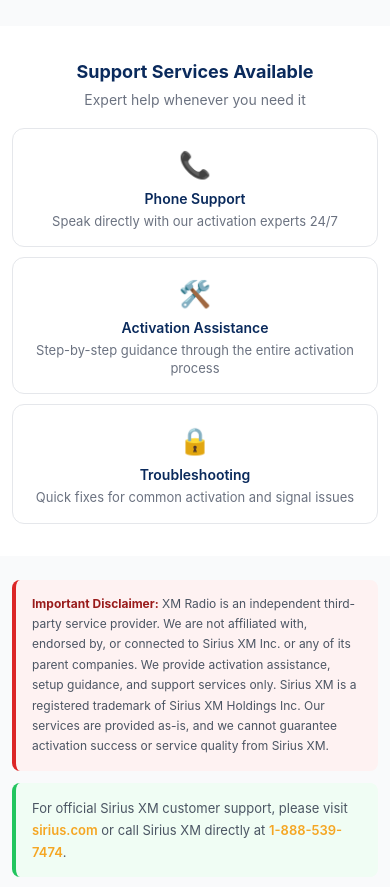
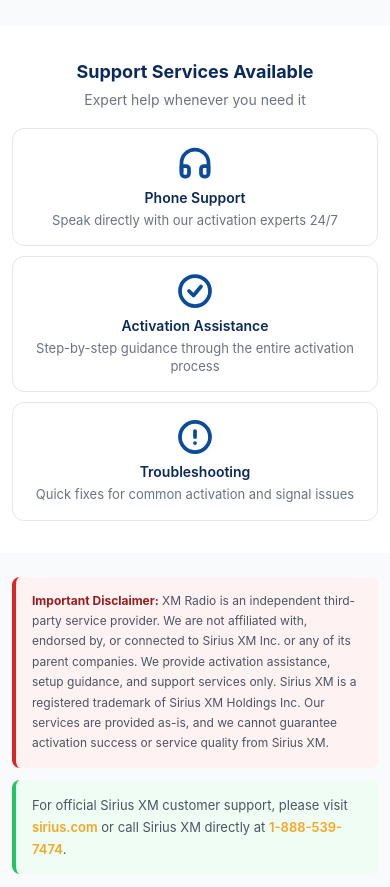
Before and after one commit to radioo-hub/radio, a plain HTML site: page index.html in a window 390 px wide. Shown: the part 1380-2267 px from the top of the page. Drawn offline with nearby package versions, Linux system fonts and the light colour scheme.

Commit message:
Add files via upload

```diff
--- a/index.html
+++ b/index.html
@@ -49,8 +49,8 @@
         .check-item span { color: #4b5563; font-size: 14px; }
 
         /* ===== SERVICE CARDS ===== */
-        .service-card { background: white; border: 1px solid #e5e7eb; border-radius: 12px; padding: 16px; text-align: center; }
-        .service-card .icon { font-size: 26px; margin-bottom: 4px; display: block; }
+        .service-card { background: white; border: 1px solid #e5e7eb; border-radius: 12px; padding: 16px; text-align: center; display: flex; flex-direction: column; align-items: center; }
+        .service-card .support-icon-svg { width: 44px; height: 44px; fill: none; stroke: #0a4c9b; stroke-width: 2.5; stroke-linecap: round; stroke-linejoin: round; margin: 0 auto 6px; display: block; }
         .service-card h3 { font-weight: 600; color: #0a2a5c; font-size: 14px; }
         .service-card p { color: #6b7280; font-size: 13px; margin-top: 3px; line-height: 1.4; }
 
@@ -213,6 +213,7 @@
             .section-title { font-size: 18px; }
             .step-card { padding: 12px 14px; }
             .step-number { width: 28px; height: 28px; font-size: 13px; }
+            .service-card .support-icon-svg { width: 36px; height: 36px; }
         }
     </style>
 </head>
@@ -471,15 +472,46 @@
             </div>
         </section>
 
-        <!-- MOBILE SUPPORT -->
+        <!-- MOBILE SUPPORT (UPDATED WITH EXACT BLUE ICONS) -->
         <section class="section-pad bg-white">
             <div class="container">
                 <h2 class="section-title">Support Services Available</h2>
                 <p class="section-sub">Expert help whenever you need it</p>
+
                 <div class="grid-3">
-                    <div class="service-card"><span class="icon">📞</span><h3>Phone Support</h3><p>Speak directly with our activation experts 24/7</p></div>
-                    <div class="service-card"><span class="icon">🛠️</span><h3>Activation Assistance</h3><p>Step-by-step guidance through the entire activation process</p></div>
-                    <div class="service-card"><span class="icon">🔒</span><h3>Troubleshooting</h3><p>Quick fixes for common activation and signal issues</p></div>
+
+                    <!-- 1. HEADPHONE ICON -->
+                    <div class="service-card">
+                        <svg class="support-icon-svg" viewBox="0 0 24 24">
+                            <path d="M3 18v-6a9 9 0 0 1 18 0v6"></path>
+                            <path d="M21 19a2 2 0 0 1-2 2h-1a2 2 0 0 1-2-2v-3a2 2 0 0 1 2-2h3z"></path>
+                            <path d="M3 19a2 2 0 0 0 2 2h1a2 2 0 0 0 2-2v-3a2 2 0 0 0-2-2H3z"></path>
+                        </svg>
+                        <h3>Phone Support</h3>
+                        <p>Speak directly with our activation experts 24/7</p>
+                    </div>
+
+                    <!-- 2. CHECK / TICK CIRCLE ICON -->
+                    <div class="service-card">
+                        <svg class="support-icon-svg" viewBox="0 0 24 24">
+                            <circle cx="12" cy="12" r="10"></circle>
+                            <polyline points="8 12 11 15 16 9"></polyline>
+                        </svg>
+                        <h3>Activation Assistance</h3>
+                        <p>Step-by-step guidance through the entire activation process</p>
+                    </div>
+
+                    <!-- 3. ALERT / EXCLAMATION CIRCLE ICON -->
+                    <div class="service-card">
+                        <svg class="support-icon-svg" viewBox="0 0 24 24">
+                            <circle cx="12" cy="12" r="10"></circle>
+                            <line x1="12" y1="8" x2="12" y2="12"></line>
+                            <line x1="12" y1="16" x2="12.01" y2="16"></line>
+                        </svg>
+                        <h3>Troubleshooting</h3>
+                        <p>Quick fixes for common activation and signal issues</p>
+                    </div>
+
                 </div>
             </div>
         </section>
```
